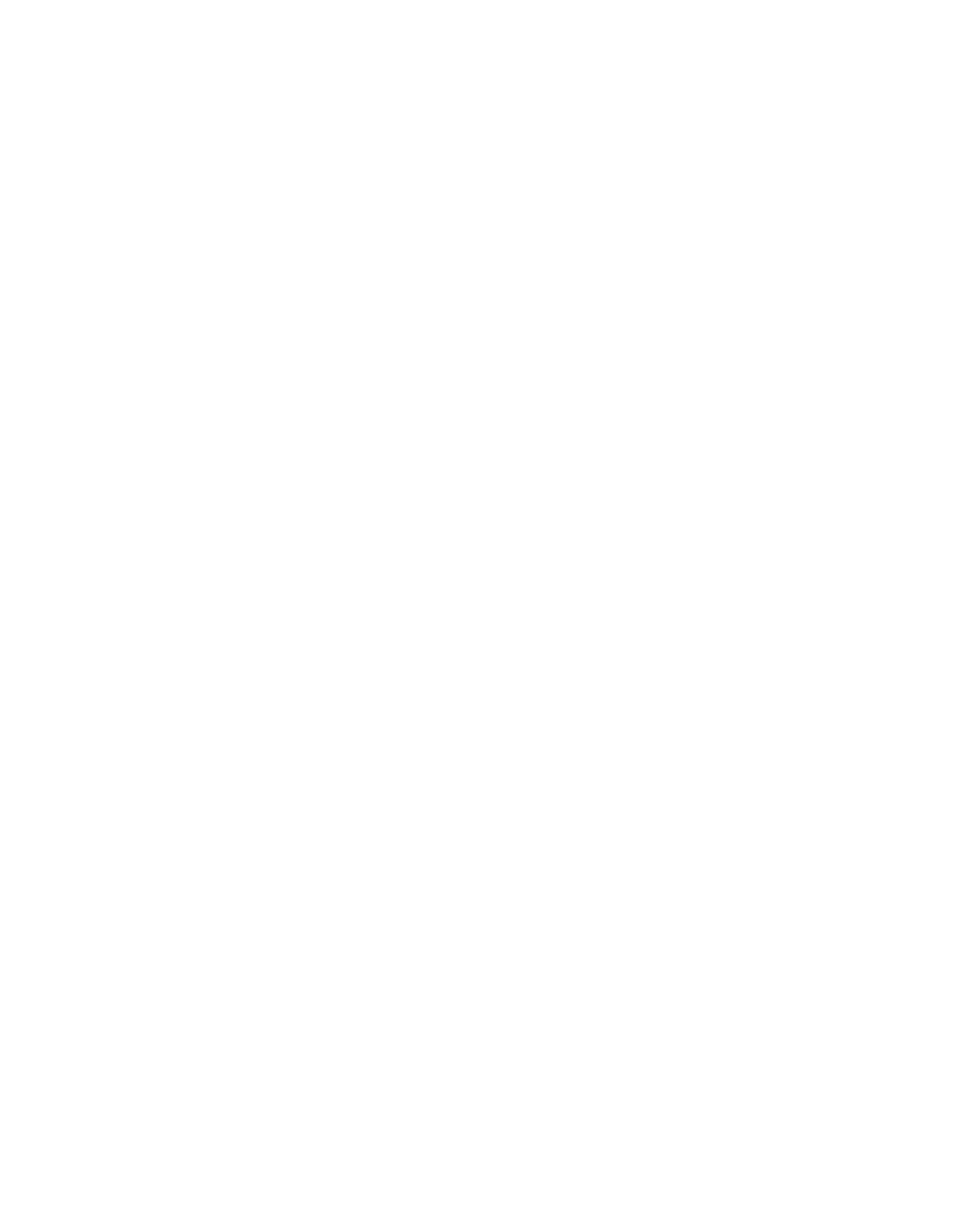
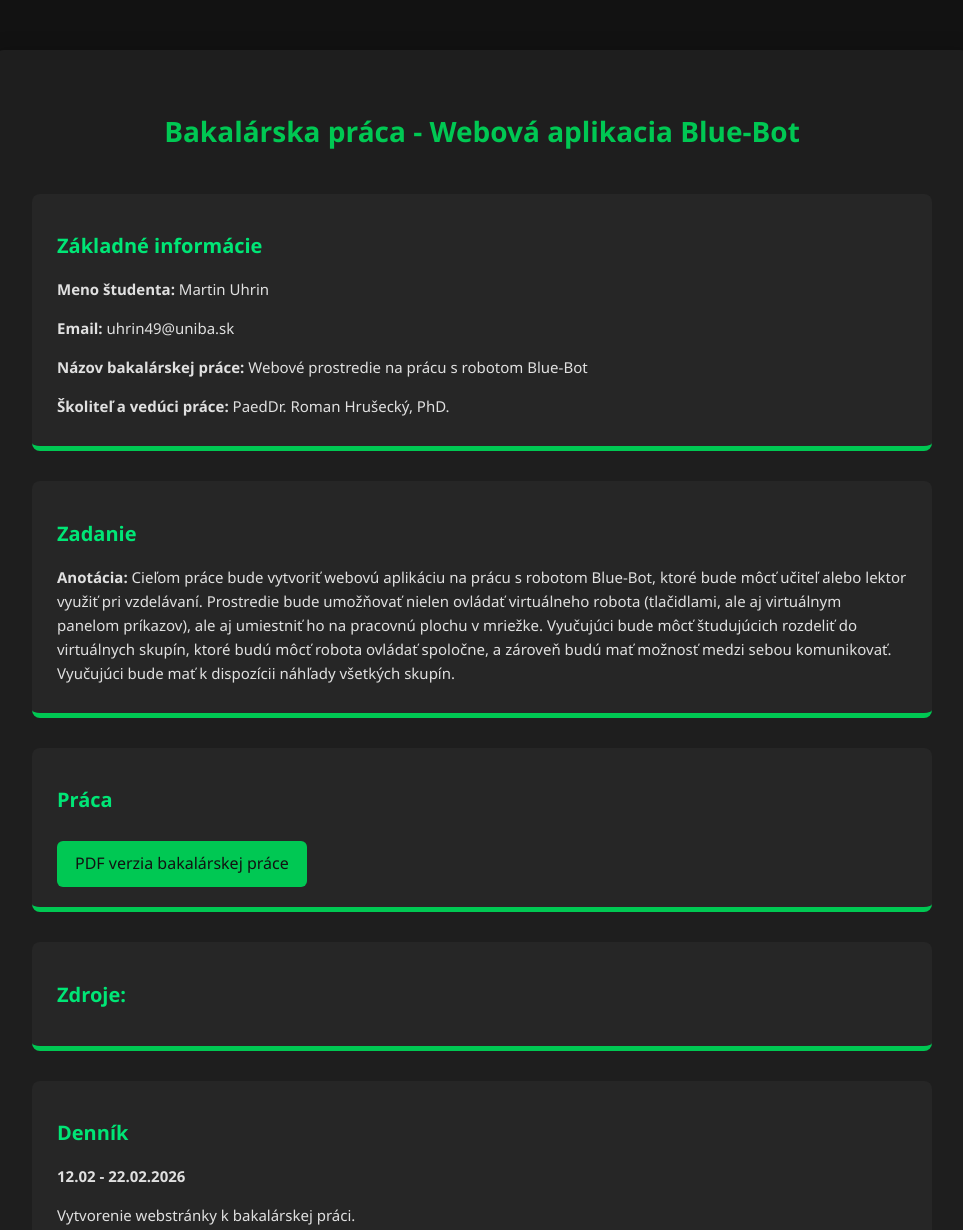
Before and after one commit to Martinus333/Bakalarsky_seminar, a plain HTML site: page index.html in a window 1280 px wide. Shown: the top 1230 px of the page, without its empty margins (158-1121 px from the left). Before the commit the page ends 800 px from the top, so only its background shows below. Drawn offline with Linux system fonts and the light colour scheme.

Commit message:
Add files via upload

```diff
--- a/index.html
+++ b/index.html
@@ -6,6 +6,51 @@
     <link rel="stylesheet" href="style.css">
 </head>
 <body>
+    <div class="wrapper">
+       <h1>Bakalárska práca - Webová aplikacia Blue-Bot</h1>
+       <div class="member">
+           <h2>Základné informácie</h2>
+           <p><strong>Meno študenta:</strong> Martin Uhrin</p>
+           <p><strong>Email:</strong> uhrin49@uniba.sk</p>
+           <p><strong>Názov bakalárskej práce:</strong> Webové prostredie na prácu s robotom Blue-Bot</p>
+           <p><strong>Školiteľ a vedúci práce:</strong>  PaedDr. Roman Hrušecký, PhD.</p>
+
+       </div>
+
+       <div class="member">
+           <h2>Zadanie</h2>
+           <p>
+               <strong>Anotácia:</strong> Cieľom práce bude vytvoriť webovú aplikáciu na prácu s robotom Blue-Bot,
+               ktoré bude môcť učiteľ alebo lektor využiť pri vzdelávaní. Prostredie bude
+               umožňovať nielen ovládať virtuálneho robota (tlačidlami, ale aj virtuálnym
+               panelom príkazov), ale aj umiestniť ho na pracovnú plochu v mriežke.
+               Vyučujúci bude môcť študujúcich rozdeliť do virtuálnych skupín, ktoré budú
+               môcť robota ovládať spoločne, a zároveň budú mať možnosť medzi sebou
+               komunikovať. Vyučujúci bude mať k dispozícii náhľady všetkých skupín.
+           </p>
+
+       </div>
+
+       <div class="member">
+           <h2>Práca</h2>
+           <a href="#">PDF verzia bakalárskej práce</a>
+
+       </div>
+
+       <div class="member">
+           <h2>Zdroje:</h2>
+
+       </div>
+
+       <div class="member">
+           <h2>Denník</h2>
+
+           <p><strong>12.02 - 22.02.2026</strong></p>
+           <p>Vytvorenie webstránky k bakalárskej práci.</p>
+
+       </div>
+
+    </div>
 
 </body>
 </html>
--- a/style.css
+++ b/style.css
@@ -0,0 +1,63 @@
+body {
+    font-family: 'Segoe UI', Tahoma, Geneva, Verdana, sans-serif;
+    background: #121212;
+    color: #e0e0e0;
+    line-height: 1.6;
+}
+
+.wrapper {
+    max-width: 900px;
+    margin: 50px auto;
+    padding: 40px;
+    background: #1e1e1e;
+    border-radius: 12px;
+    box-shadow: 0 10px 25px rgba(0, 0, 0, 0.5);
+}
+
+h1 {
+    text-align: center;
+    margin-bottom: 40px;
+    color: #00c853;
+    font-size: 28px;
+}
+
+.member {
+    margin-bottom: 30px;
+    padding: 20px 25px;
+    border-bottom: 5px solid #00c853;
+    background-color: #262626;
+    border-radius: 8px;
+    transition: transform 0.2s ease, box-shadow 0.2s ease;
+}
+
+.member:hover {
+    transform: translateY(-3px);
+    box-shadow: 0 8px 18px rgba(0, 0, 0, 0.08);
+}
+
+.member h2 {
+    margin-bottom: 15px;
+    color: #00e676;
+    font-size: 20px;
+}
+
+.member p {
+    margin-bottom: 8px;
+    font-size: 15px;
+}
+
+a {
+    display: inline-block;
+    margin-top: 10px;
+    padding: 10px 18px;
+    background-color: #00c853;
+    color: #121212;
+    text-decoration: none;
+    border-radius: 6px;
+    transition: background-color 0.2s ease, transform 0.2s ease;
+}
+
+a:hover {
+    background-color: #00e676;
+    transform: scale(1.05);
+}
```
